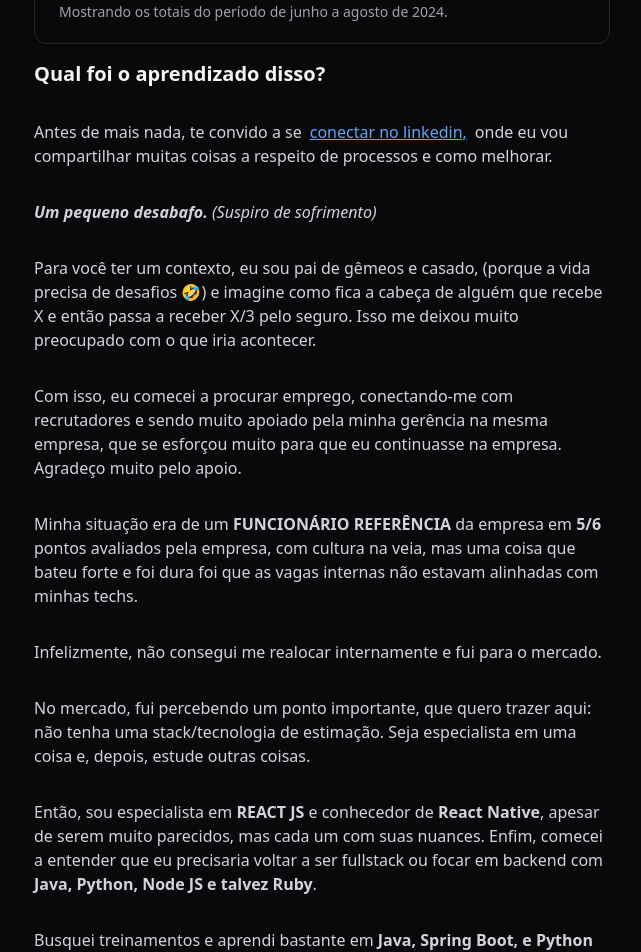
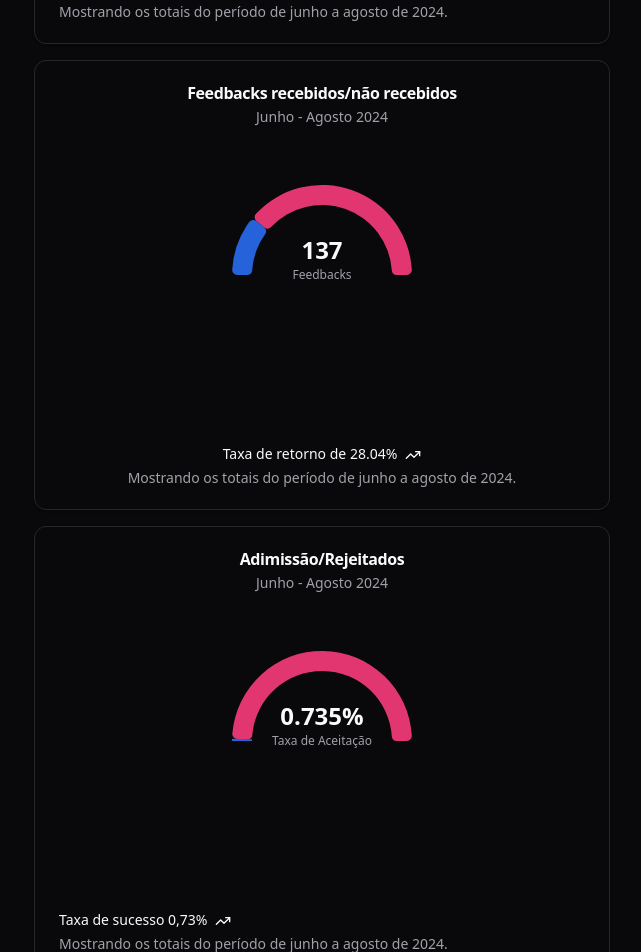
Before and after one commit to filipeleonelbatista/post-relato, a React (Vite) app: page / in a window 1280 px wide. Shown: the part 2060-3012 px from the top of the page, without its empty margins (318-959 px from the left). Built offline with nearby package versions, Linux system fonts and the light colour scheme.

Commit message:
add more chats

```diff
--- a/src/main.tsx
+++ b/src/main.tsx
@@ -4,7 +4,7 @@ import './index.css'
 
 import { Linkedin, Instagram, Mail } from 'lucide-react';
 import { TrendingUp } from "lucide-react"
-import { Bar, BarChart, XAxis, YAxis } from "recharts"
+import { Bar, BarChart, Label, PolarRadiusAxis, RadialBar, RadialBarChart, XAxis, YAxis } from "recharts"
 import {
   Card,
   CardContent,
@@ -29,11 +29,37 @@ const chartData = [
   { title: "Entrevista técnica agendada", counter: 6 },
   { title: "Entrevista técnica realizada", counter: 6 },
   { title: "Teste concluído", counter: 4 },
-  { title: "Feedback não recebido", counter: 107 },
-  { title: "Feedback recebido", counter: 30 },
-  { title: "Finalizado com negativa", counter: 136 },
-  { title: "Admitido", counter: 1 },
 ]
+
+const feedbackData = [
+  { title: "Feedback", recived: 107, notRecived: 30 },
+]
+
+const chartConfigFeedback = {
+  recived: {
+    label: "Feedback recebido",
+    color: "hsl(var(--chart-1))",
+  },
+  notRecived: {
+    label: "Sem feedback",
+    color: "hsl(var(--chart-2))",
+  },
+} satisfies ChartConfig
+
+const acceptanceRatio = [
+  { title: "Contratação", declined: 136, accepted: 1 },
+]
+
+const chartConfigAcceptance = {
+  declined: {
+    label: "Descartado",
+    color: "hsl(var(--chart-1))",
+  },
+  notRecived: {
+    label: "Adimitido",
+    color: "hsl(var(--chart-2))",
+  },
+} satisfies ChartConfig
 
 const chartConfig = {
   desktop: {
@@ -231,6 +257,151 @@ createRoot(document.getElementById('root')!).render(
             </CardFooter>
           </Card>
 
+
+          <Card>
+            <CardContent>
+              <CardHeader className="items-center pb-0">
+                <CardTitle>Feedbacks recebidos/não recebidos</CardTitle>
+                <CardDescription>Junho - Agosto 2024</CardDescription>
+              </CardHeader>
+              <ChartContainer
+                config={chartConfigFeedback}
+              >
+                <RadialBarChart
+                  data={feedbackData}
+                  endAngle={180}
+                  innerRadius={80}
+                  outerRadius={130}
+                >
+                  <ChartTooltip
+                    cursor={false}
+                    content={<ChartTooltipContent hideLabel />}
+                  />
+                  <PolarRadiusAxis tick={false} tickLine={false} axisLine={false}>
+                    <Label
+                      content={({ viewBox }) => {
+                        if (viewBox && "cx" in viewBox && "cy" in viewBox) {
+                          return (
+                            <text x={viewBox.cx} y={viewBox.cy} textAnchor="middle">
+                              <tspan
+                                x={viewBox.cx}
+                                y={(viewBox.cy || 0) - 16}
+                                className="fill-foreground text-2xl font-bold"
+                              >
+                                {(feedbackData[0].recived + feedbackData[0].notRecived).toLocaleString()}
+                              </tspan>
+                              <tspan
+                                x={viewBox.cx}
+                                y={(viewBox.cy || 0) + 4}
+                                className="fill-muted-foreground"
+                              >
+                                Feedbacks
+                              </tspan>
+                            </text>
+                          )
+                        }
+                      }}
+                    />
+                  </PolarRadiusAxis>
+                  <RadialBar
+                    dataKey="recived"
+                    stackId="a"
+                    cornerRadius={5}
+                    fill="hsl(var(--chart-5))"
+                    className="stroke-transparent stroke-2"
+                  />
+                  <RadialBar
+                    dataKey="notRecived"
+                    fill="hsl(var(--chart-1))"
+                    stackId="a"
+                    cornerRadius={5}
+                    className="stroke-transparent stroke-2"
+                  />
+                </RadialBarChart>
+              </ChartContainer>
+            </CardContent>
+            <CardFooter className="flex-col gap-2 text-sm">
+              <div className="flex gap-2 font-medium leading-none">
+                Taxa de retorno de {((feedbackData[0].notRecived / feedbackData[0].recived) * 100).toFixed(2)}% <TrendingUp className="h-4 w-4" />
+              </div>
+              <div className="leading-none text-muted-foreground">
+                Mostrando os totais do período de junho a agosto de 2024.
+              </div>
+            </CardFooter>
+          </Card>
+          <Card>
+            <CardHeader className="items-center pb-0">
+              <CardTitle>Adimissão/Rejeitados</CardTitle>
+              <CardDescription>Junho - Agosto 2024</CardDescription>
+            </CardHeader>
+            <CardContent>
+              <ChartContainer
+                config={chartConfigAcceptance}
+              >
+                <RadialBarChart
+                  data={acceptanceRatio}
+                  endAngle={180}
+                  innerRadius={80}
+                  outerRadius={130}
+                >
+                  <ChartTooltip
+                    cursor={false}
+                    content={<ChartTooltipContent hideLabel />}
+                  />
+                  <PolarRadiusAxis tick={false} tickLine={false} axisLine={false}>
+                    <Label
+                      content={({ viewBox }) => {
+                        if (viewBox && "cx" in viewBox && "cy" in viewBox) {
+                          return (
+                            <text x={viewBox.cx} y={viewBox.cy} textAnchor="middle">
+                              <tspan
+                                x={viewBox.cx}
+                                y={(viewBox.cy || 0) - 16}
+                                className="fill-foreground text-2xl font-bold"
+                              >
+                                {((acceptanceRatio[0].accepted / acceptanceRatio[0].declined) * 100).toLocaleString()}%
+                              </tspan>
+                              <tspan
+                                x={viewBox.cx}
+                                y={(viewBox.cy || 0) + 4}
+                                className="fill-muted-foreground"
+                              >
+                                Taxa de Aceitação
+                              </tspan>
+                            </text>
+                          )
+                        }
+                      }}
+                    />
+                  </PolarRadiusAxis>
+                  <RadialBar
+                    dataKey="declined"
+                    stackId="a"
+                    cornerRadius={5}
+                    fill="hsl(var(--chart-5))"
+                    className="stroke-transparent stroke-2"
+                  />
+                  <RadialBar
+                    dataKey="accepted"
+                    fill="hsl(var(--chart-1))"
+                    stackId="a"
+                    cornerRadius={5}
+                    className="stroke-transparent stroke-2"
+                  />
+                </RadialBarChart>
+              </ChartContainer>
+            </CardContent>
+            <CardFooter className="flex-col items-start gap-2 text-sm">
+              <div className="flex gap-2 font-medium leading-none">
+                Taxa de sucesso 0,73% <TrendingUp className="h-4 w-4" />
+              </div>
+              <div className="leading-none text-muted-foreground">
+                Mostrando os totais do período de junho a agosto de 2024.
+              </div>
+            </CardFooter>
+          </Card>
+
+
           <h4 className="text-xl font-bold text-gray-900 dark:text-gray-100">
             Qual foi o aprendizado disso?
           </h4>
```
